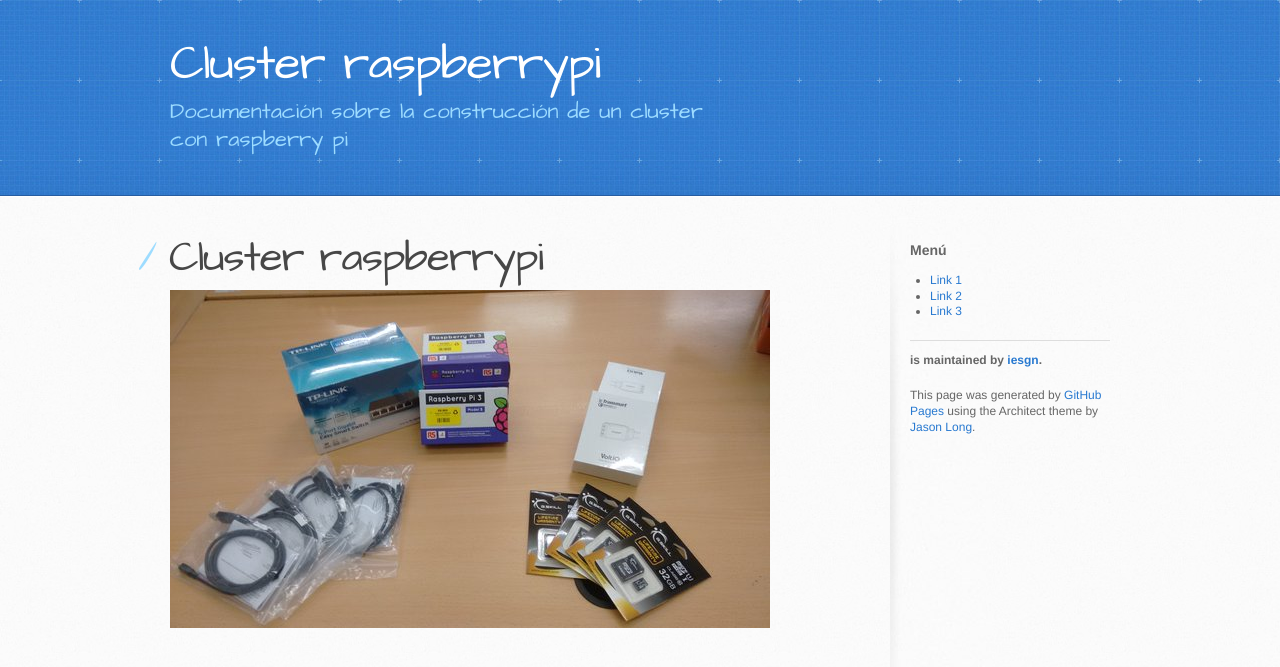
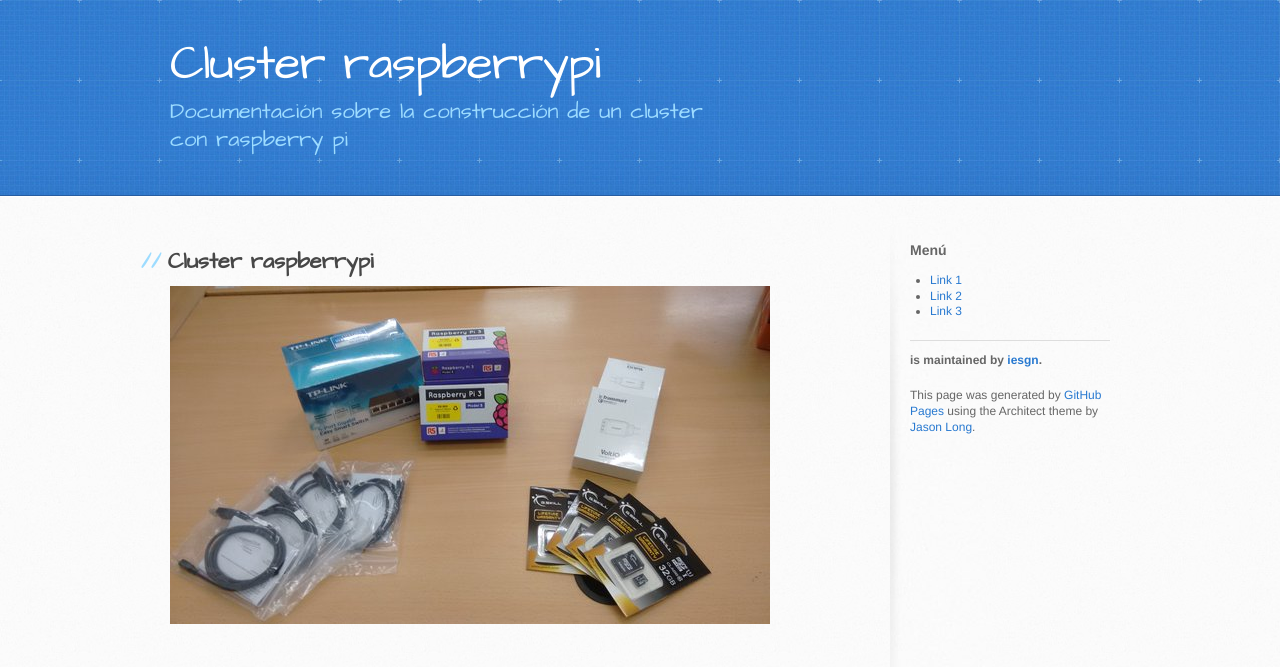
Before and after one commit to dpalomar/cluster_raspberrypi, a Jekyll site: the page built from index.md, in a window 1280 px wide. Shown: the top 667 px of the page. Built offline with Jekyll 4.4.1, drawn with Linux system fonts in a browser that asks for light colours.

Commit message:
Imágenes

```diff
--- a/index.md
+++ b/index.md
@@ -2,6 +2,6 @@
 layout: index
 ---
 
-# Cluster raspberrypi
+## Cluster raspberrypi
 
 ![Comenzamos...](img/01.jpg)
```
